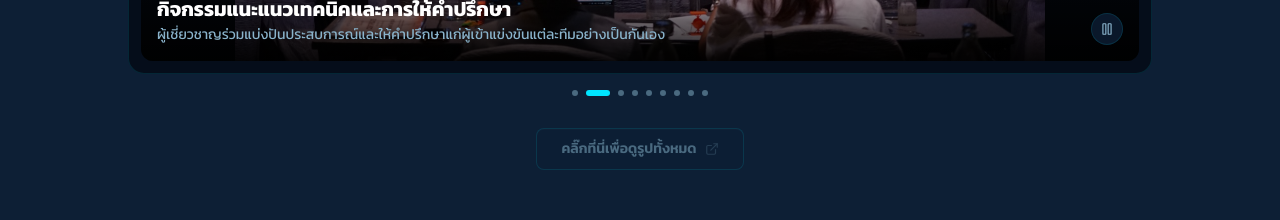
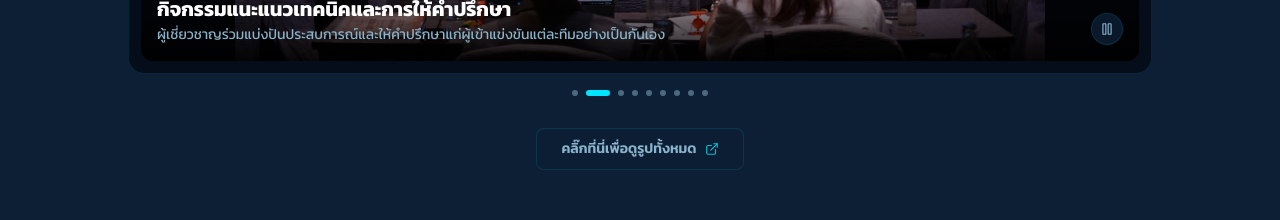
Before and after one commit to daydeda/GeoAI-Hackathon, a Next.js app in the folder frontend/: page / in a window 1280 px wide. Shown: the part 1600-1820 px from the top of the page. Built offline with nearby package versions, Linux system fonts and the light colour scheme; no server answers.

Commit message:
feat(frontend): activate Google Drive link button on landing page

```diff
--- a/frontend/src/app/page.tsx
+++ b/frontend/src/app/page.tsx
@@ -4,7 +4,6 @@ import { useEffect, useState } from 'react'
 import Link from 'next/link'
 import { Menu, X, Zap, Trophy, Video, ChevronLeft, ChevronRight, Play, Pause, Camera, ExternalLink } from 'lucide-react'
 import { useCompetitionPhases } from '@/hooks/useCompetitionPhases'
-import { useAlert } from '@/contexts/AlertContext'
 
 const API = process.env.NEXT_PUBLIC_API_URL || 'http://localhost:4000'
 const RAW_BASE_PATH = process.env.NEXT_PUBLIC_BASE_PATH?.trim() || ''
@@ -149,12 +148,6 @@ export default function LandingPage() {
   const [mobileMenuOpen, setMobileMenuOpen] = useState(false)
   const [sessionUser, setSessionUser] = useState<SessionUser | null>(null)
   const [trainingModalOpen, setTrainingModalOpen] = useState(false)
-  const { showAlert } = useAlert()
-
-  const handleDriveClick = (e: React.MouseEvent<HTMLAnchorElement>) => {
-    e.preventDefault()
-    showAlert('ระบบกำลังดำเนินการอัปโหลดไฟล์รูปภาพเพิ่มเติมไปยัง Google Drive กรุณากลับมาตรวจสอบใหม่อีกครั้งในภายหลัง', 'info')
-  }
 
   const [currentSlide, setCurrentSlide] = useState(0)
   const [isAutoPlaying, setIsAutoPlaying] = useState(true)
@@ -466,12 +459,13 @@ export default function LandingPage() {
           {/* External Google Drive Link Button */}
           <div className="flex justify-center mt-8">
             <a
-              href="#"
-              onClick={handleDriveClick}
-              className="inline-flex items-center gap-2 px-6 py-2.5 rounded-lg border border-(--border-subtle) bg-(--bg-surface)/40 text-(--text-muted) hover:text-(--text-secondary) hover:border-(--border-subtle) hover:bg-(--bg-elevated)/50 transition-all text-sm font-semibold active:scale-95 cursor-not-allowed shadow-[inset_0_1px_1px_rgba(255,255,255,0.02)]"
+              href="https://drive.google.com/drive/folders/1Vo49zer0gmoK0m14Rxh52pC8Pz9jTtpt"
+              target="_blank"
+              rel="noopener noreferrer"
+              className="inline-flex items-center gap-2 px-6 py-2.5 rounded-lg border border-(--border-subtle) bg-(--bg-surface)/40 text-(--text-secondary) hover:text-white hover:border-(--border-active) hover:bg-(--bg-elevated)/50 transition-all text-sm font-semibold active:scale-95 shadow-[inset_0_1px_1px_rgba(255,255,255,0.02)]"
             >
               <span>คลิ๊กที่นี่เพื่อดูรูปทั้งหมด</span>
-              <ExternalLink size={14} className="opacity-40" />
+              <ExternalLink size={14} className="opacity-80 text-(--accent-cyan)" />
             </a>
           </div>
         </div>
```
